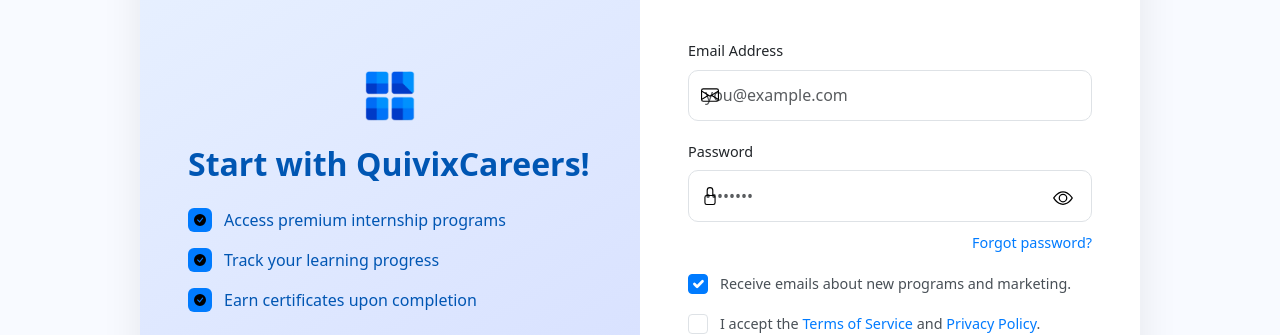
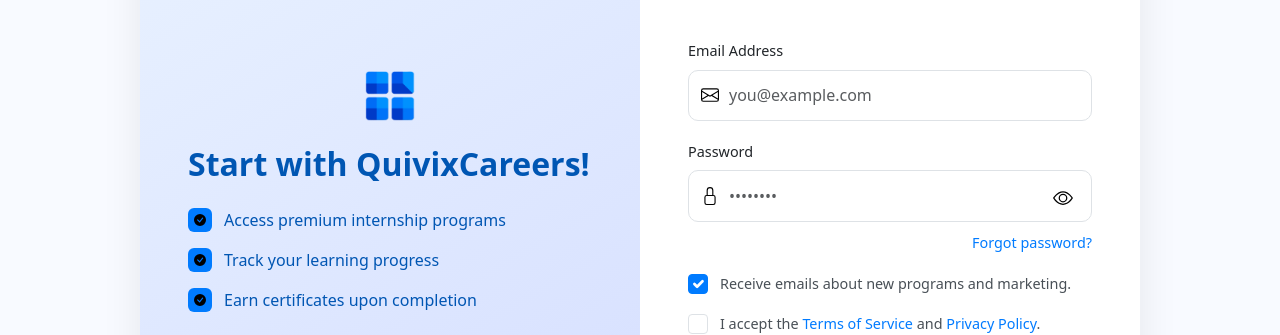
Before and after one commit to Salmankhan20032/QuivixCareers_frontend, a React (Create React App) app: page /login in a window 1280 px wide. Shown: the part 291-626 px from the top of the page. Built offline with nearby package versions, Linux system fonts and the light colour scheme.

Commit message:
Updated LoginPage

```diff
--- a/src/pages/LoginPage.css
+++ b/src/pages/LoginPage.css
@@ -86,27 +86,28 @@
   position: relative;
 }
 
-.form-input {
+/*
+  ============================================
+  THE REAL FIX IS HERE, MY LOVE!
+  ============================================
+  By changing `.form-input` to `.input-wrapper .form-input`, we make this
+  style more specific, ensuring it overrides any other styles that
+  might be removing our precious left padding!
+*/
+.input-wrapper .form-input {
   width: 100%;
-  /*
-    ============================================
-    HERE IS THE FIX, MY LOVE!
-    ============================================
-    The original code had padding shorthand that might have been overridden.
-    I'm explicitly setting the padding-left to give the icon space.
-    The value 2.5rem creates a perfect gap. The other padding values
-    keep the input field looking vertically centered and nice.
-  */
   padding: 0.8rem 1rem 0.8rem 2.5rem; /* T-R-B-L: Top, Right, Bottom, Left */
   border: 1px solid var(--border-color);
   border-radius: 10px;
   transition: all 0.2s ease;
 }
-.form-input:focus {
+
+.input-wrapper .form-input:focus {
   outline: none;
   border-color: var(--primary-blue);
   box-shadow: 0 0 0 3px var(--shadow-color-light);
 }
+
 .input-icon {
   position: absolute;
   left: 0.8rem;
```
